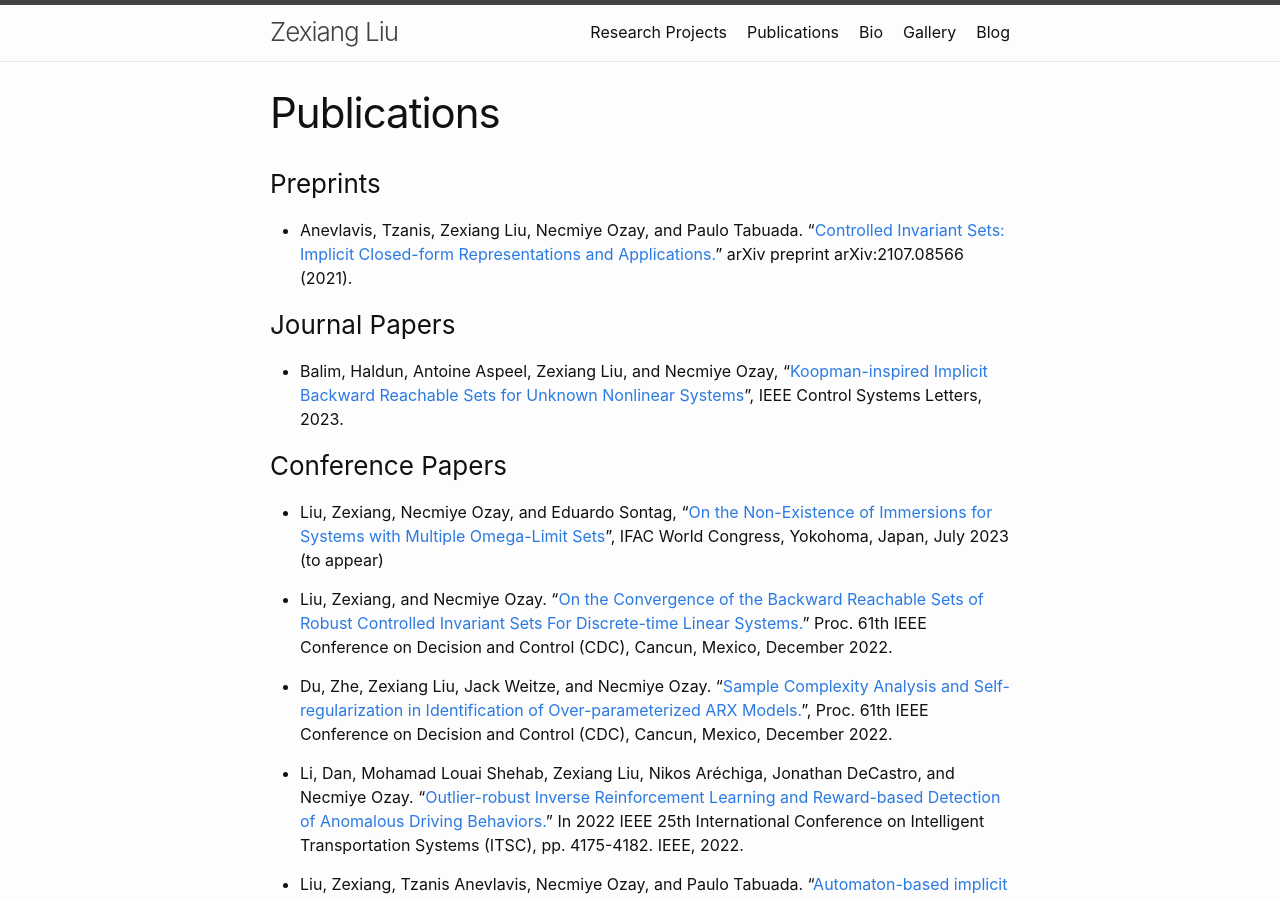
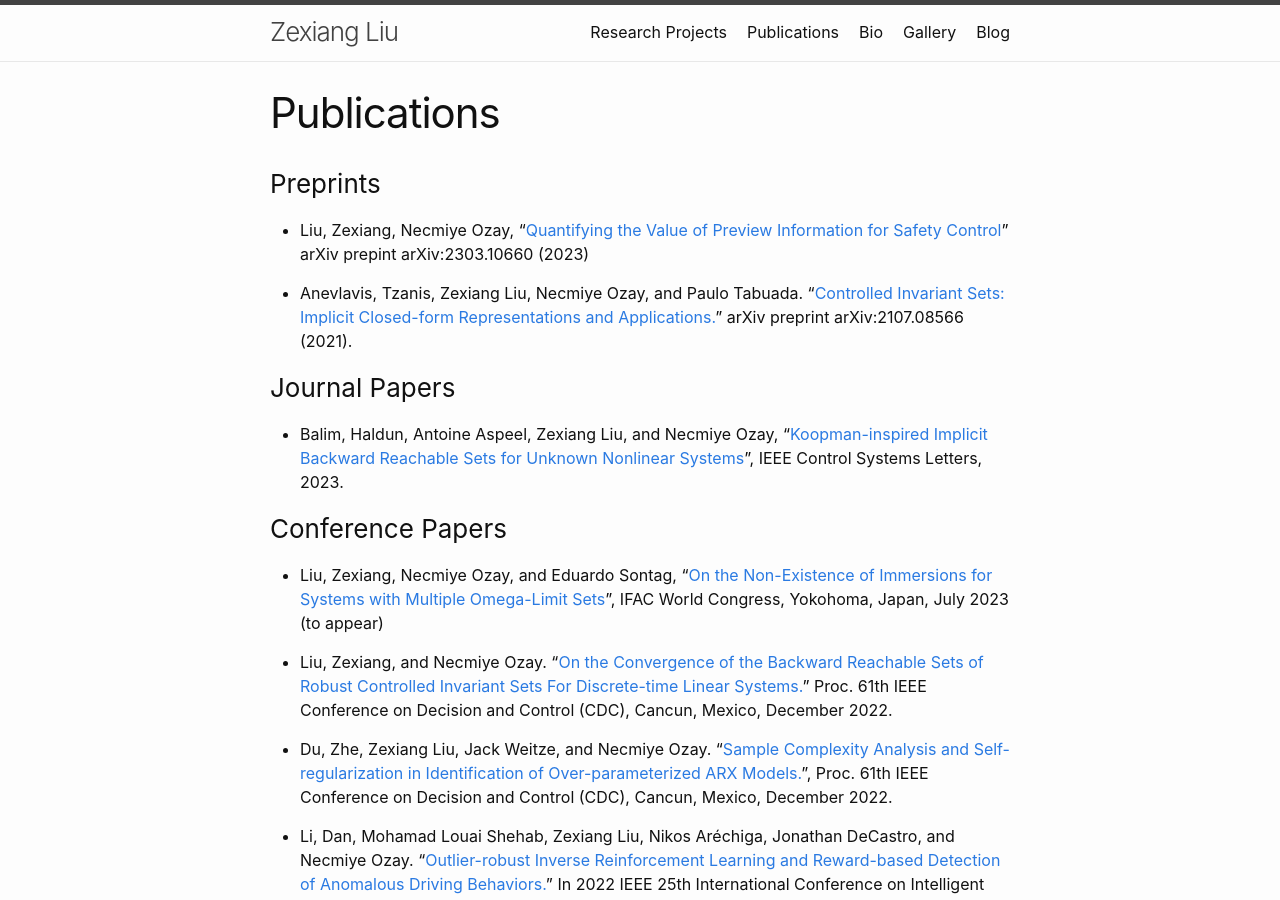
Before and after one commit to zexiangliu/zexiang_webiste, a Jekyll site: the page built from publications.md, in a window 1280 px wide and 900 px high. Built offline with Jekyll 4.4.1, drawn with Linux system fonts in a browser that asks for light colours.

Commit message:
update publication

```diff
--- a/publications.md
+++ b/publications.md
@@ -5,6 +5,8 @@ permalink: /publications/
 ---
 
 ### Preprints
+
+- Liu, Zexiang, Necmiye Ozay, "[Quantifying the Value of Preview Information for Safety Control](https://arxiv.org/abs/2303.10660)" arXiv prepint arXiv:2303.10660 (2023)
 
 - Anevlavis, Tzanis, Zexiang Liu, Necmiye Ozay, and Paulo Tabuada. "[Controlled Invariant Sets: Implicit Closed-form Representations and Applications.](https://arxiv.org/pdf/2107.08566)" arXiv preprint arXiv:2107.08566 (2021).
 
```
